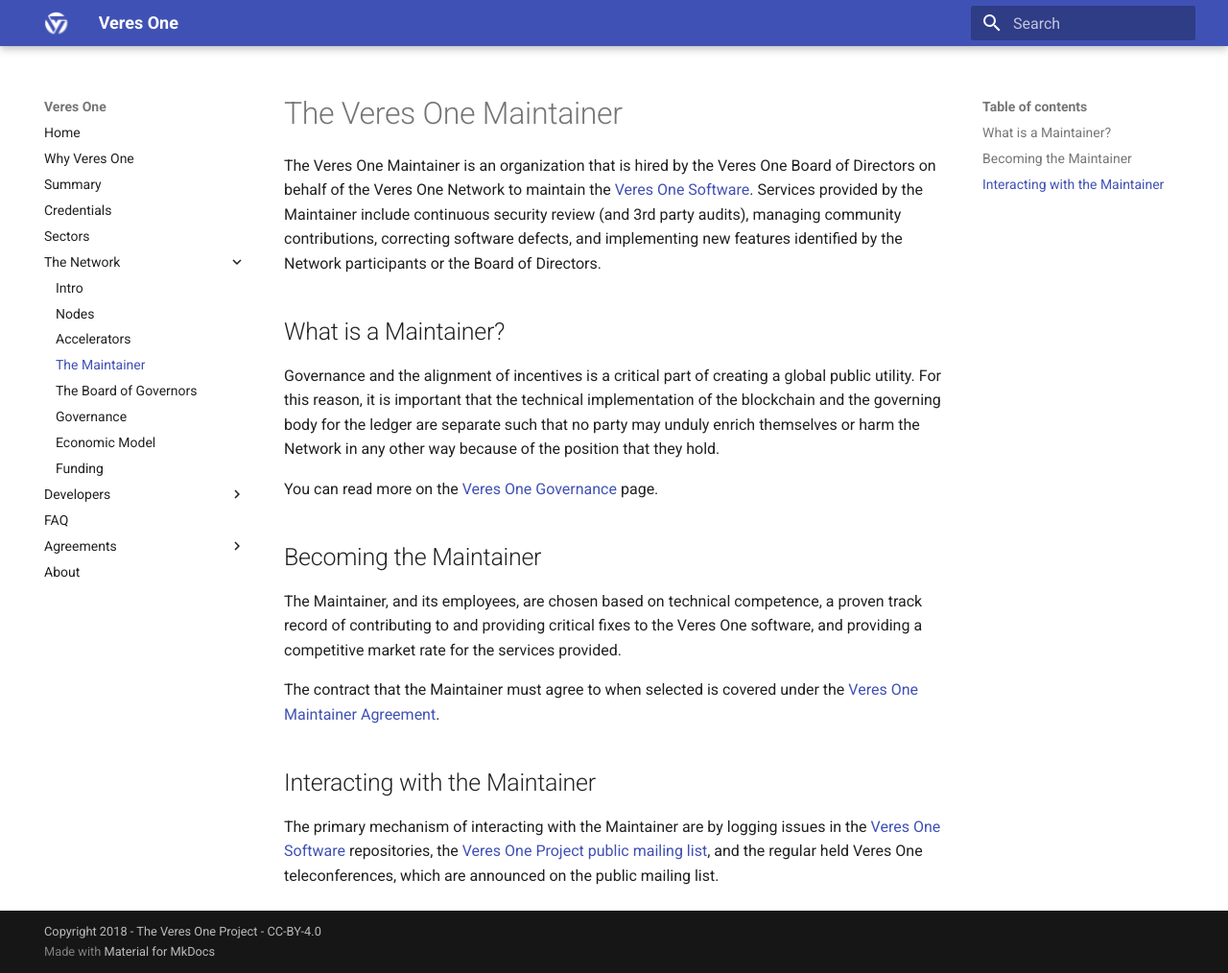
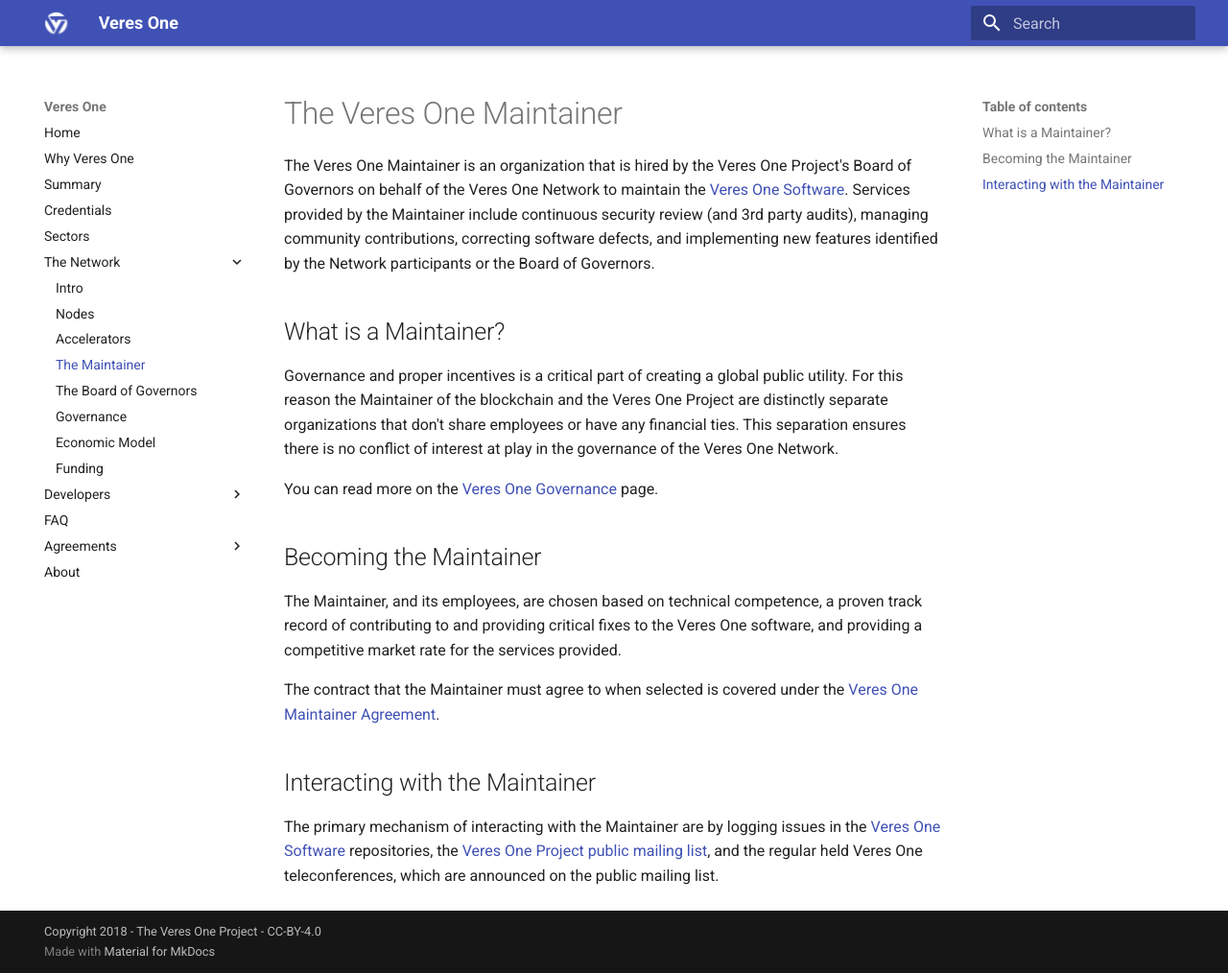
Before and after one commit to veres-one/docs.veres.one, an MkDocs documentation site: the page built from docs/network/maintainer.md, in a window 1280 px wide and 1014 px high. Shown: the whole window at 96% size. Built offline with MkDocs 1.6.1 and Material for MkDocs 9.7.7, drawn with Linux system fonts in a browser that asks for light colours; old or Windows-style settings are respelled for this version of MkDocs.

Commit message:
Maintainer edit pass.

```diff
--- a/docs/network/maintainer.md
+++ b/docs/network/maintainer.md
@@ -1,21 +1,22 @@
 # The Veres One Maintainer
 
 The Veres One Maintainer is an organization that is hired by the
-Veres One Board of Directors on behalf of the Veres One Network to
+Veres One Project's Board of Governors on behalf of the Veres One Network to
 maintain the
 [Veres One Software](https://github.com/veres-one/). Services provided by
 the Maintainer include continuous security review (and 3rd party audits),
 managing community contributions, correcting software defects, and
 implementing new features identified by the Network participants or
-the Board of Directors.
+the Board of Governors.
 
 ## What is a Maintainer?
 
-Governance and the alignment of incentives is a critical part of creating a
-global public utility. For this reason, it is important that the technical
-implementation of the blockchain and the governing body for the ledger are
-separate such that no party may unduly enrich themselves or harm the Network
-in any other way because of the position that they hold.
+Governance and proper incentives is a critical part of creating a
+global public utility. For this reason the Maintainer
+of the blockchain and the Veres One Project are
+distinctly separate organizations that don't share employees or have any
+financial ties. This separation ensures there is no conflict of interest
+at play in the governance of the Veres One Network.
 
 You can read more on the [Veres One Governance](governance.md) page.
 
```
